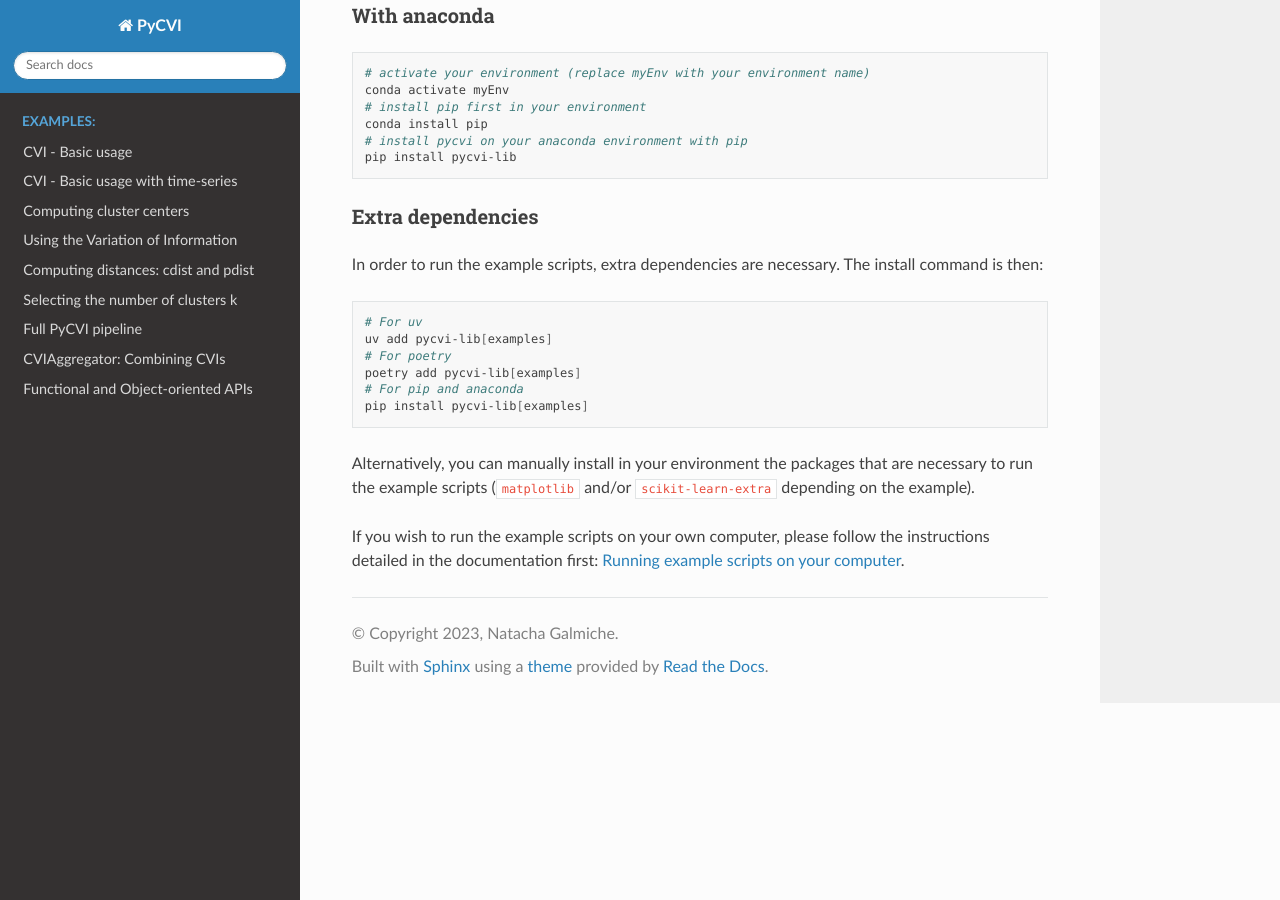
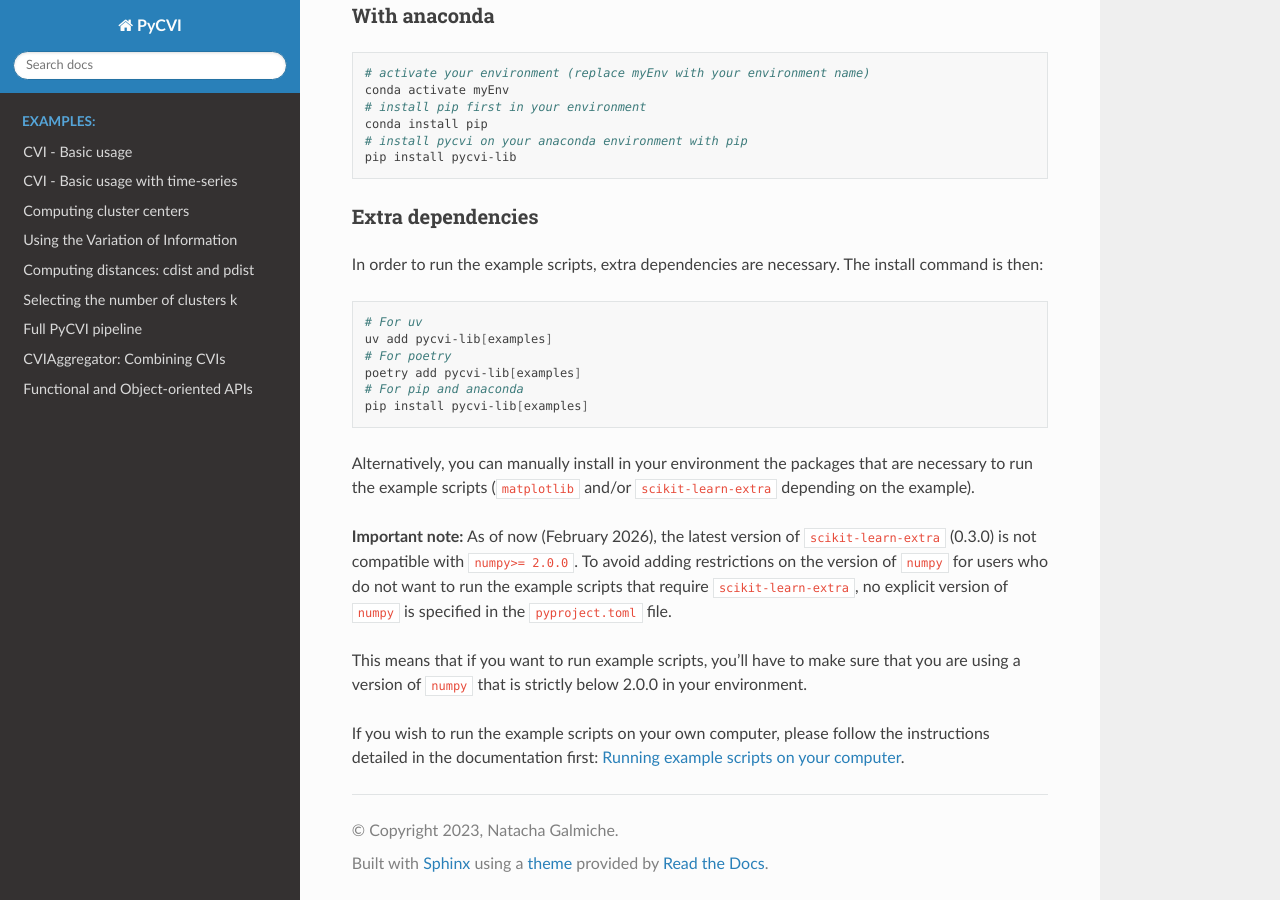
Before and after one commit to nglm/pycvi, a Sphinx documentation site: the page built from docs/md/welcome_top.md, in a window 1280 px wide and 900 px high, scrolled down 2199 px. Built offline with Sphinx 7.4.7 and the Read the Docs theme 3.1.0, drawn with Linux system fonts in a browser that asks for light colours.

Commit message:
added warning on scikit-learn-extra

```diff
--- a/docs/md/welcome_top.md
+++ b/docs/md/welcome_top.md
@@ -87,4 +87,8 @@
 
 Alternatively, you can manually install in your environment the packages that are necessary to run the example scripts (`matplotlib` and/or `scikit-learn-extra` depending on the example).
 
+**Important note:** As of now (February 2026), the latest version of `scikit-learn-extra` (0.3.0) is not compatible with `numpy>= 2.0.0`. To avoid adding restrictions on the version of `numpy` for users who do not want to run the example scripts that require `scikit-learn-extra`, no explicit version of `numpy` is specified in the `pyproject.toml` file.
+
+This means that if you want to run example scripts, you'll have to make sure that you are using a version of `numpy` that is strictly below 2.0.0 in your environment.
+
 If you wish to run the example scripts on your own computer, please follow the instructions detailed in the documentation first: [Running example scripts on your computer](https://pycvi.readthedocs.io/en/latest/examples/examples_instructions.html).
```
Also changed, not shown: README.md (+4 -0 lines).
